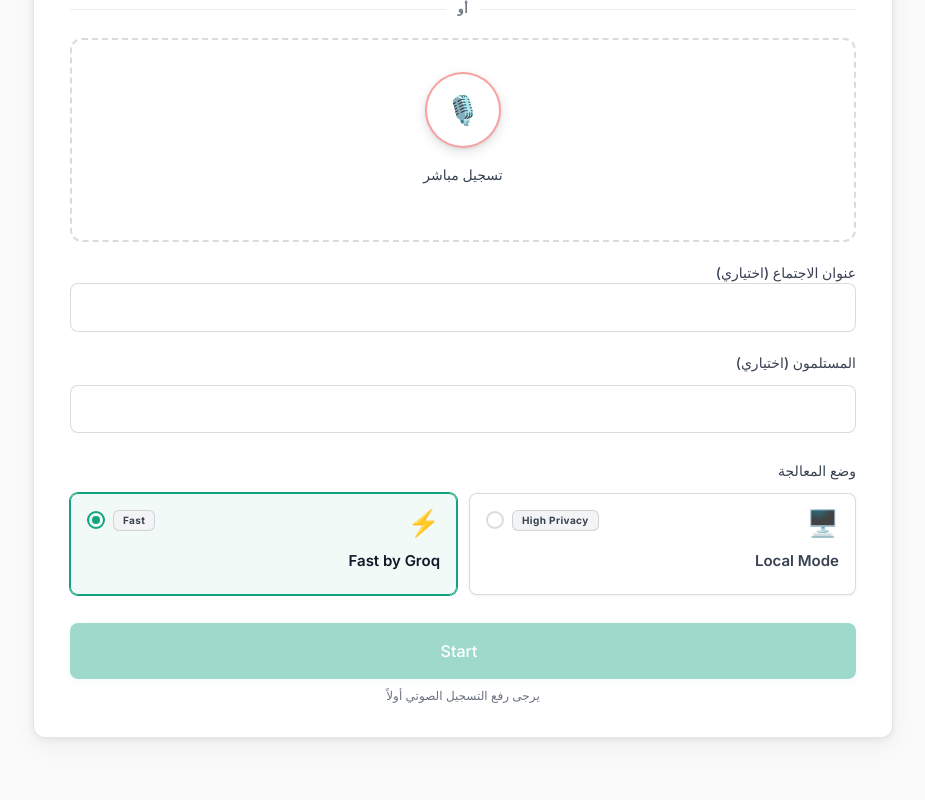
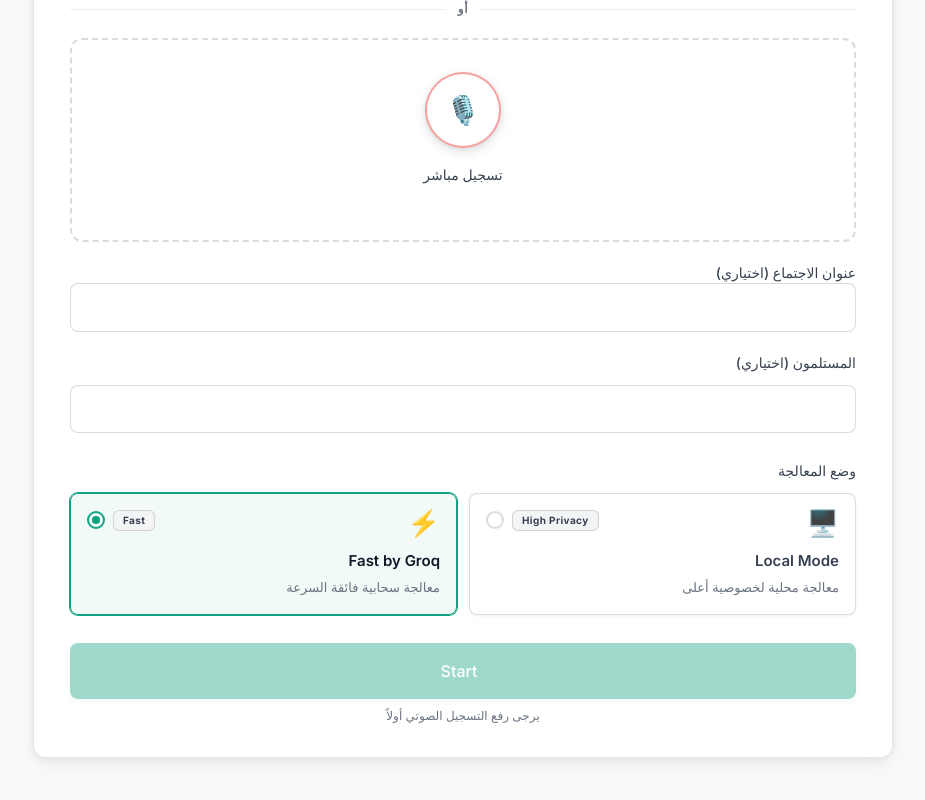
Before and after one commit to mu90abdullah/meeting-assistant1, a Next.js app in the folder frontend/: page / in a window 1280 px wide. Shown: the part 682-1482 px from the top of the page, without its empty margins (177-1102 px from the left). Built offline with nearby package versions, Linux system fonts and the light colour scheme.

Commit message:
typescript build error

```diff
--- a/frontend/app/components/ModeToggle.tsx
+++ b/frontend/app/components/ModeToggle.tsx
@@ -11,6 +11,7 @@ const MODES = [
     id: 'local' as const,
     icon: '🖥️',
     title: 'Local Mode',
+    description: 'معالجة محلية لخصوصية أعلى',
     badge: 'High Privacy',
     badgeBg: 'var(--bg-secondary)',
     badgeBorder: 'var(--border-default)',
@@ -22,6 +23,7 @@ const MODES = [
     id: 'groq' as const,
     icon: '⚡',
     title: 'Fast by Groq',
+    description: 'معالجة سحابية فائقة السرعة',
     badge: 'Fast',
     badgeBg: 'var(--bg-secondary)',
     badgeBorder: 'var(--border-default)',
```
